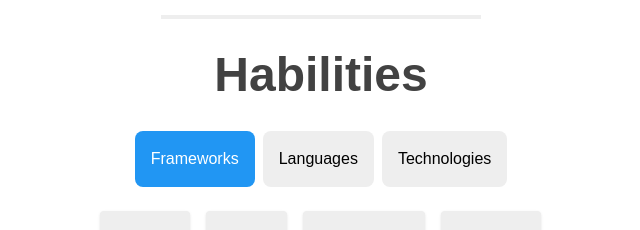
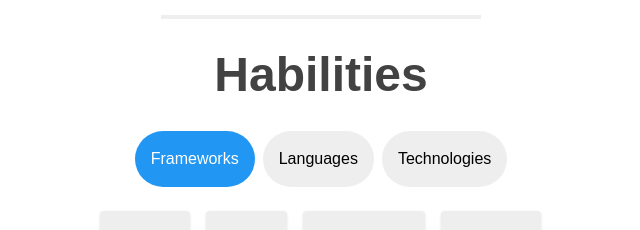
Before and after one commit to diegopartida22/diego-portfolio, a React (Create React App) app: page / in a window 1280 px wide. Shown: the part 3340-3570 px from the top of the page, without its empty margins (319-959 px from the left). Built offline with nearby package versions, Linux system fonts and the light colour scheme.

Commit message:
Edit the habilities section

```diff
--- a/src/components/Habilities.js
+++ b/src/components/Habilities.js
@@ -44,7 +44,7 @@ function Habilities() {
         <div className="w-2/3">
           <div className="flex justify-center mb-4">
             <button
-              className={`px-2 py-2 sm:px-4 sm:py-4 mr-2 rounded-lg  ${
+              className={`px-1.5 py-3 sm:px-4 sm:py-4 mr-2 rounded-full  ${
                 currentCategory === "frameworks"
                   ? "bg-blue-500 text-white"
                   : "bg-gray-200 hover:bg-gray-300"
@@ -55,7 +55,7 @@ function Habilities() {
             </button>
 
             <button
-              className={`px-2 py-2 sm:px-4 sm:py-4 mr-2 rounded-lg ${
+              className={`px-1.5 py-3 sm:px-4 sm:py-4 mr-2 rounded-full ${
                 currentCategory === "languages"
                   ? "bg-blue-500 text-white"
                   : "bg-gray-200 hover:bg-gray-300"
@@ -65,7 +65,7 @@ function Habilities() {
               Languages
             </button>
             <button
-              className={`px-2 py-2 sm:px-4 sm:py-4 rounded-lg ${
+              className={`px-1.5 py-3 sm:px-4 sm:py-4 rounded-full ${
                 currentCategory === "technologies"
                   ? "bg-blue-500 text-white"
                   : "bg-gray-200 hover:bg-gray-300"
```
